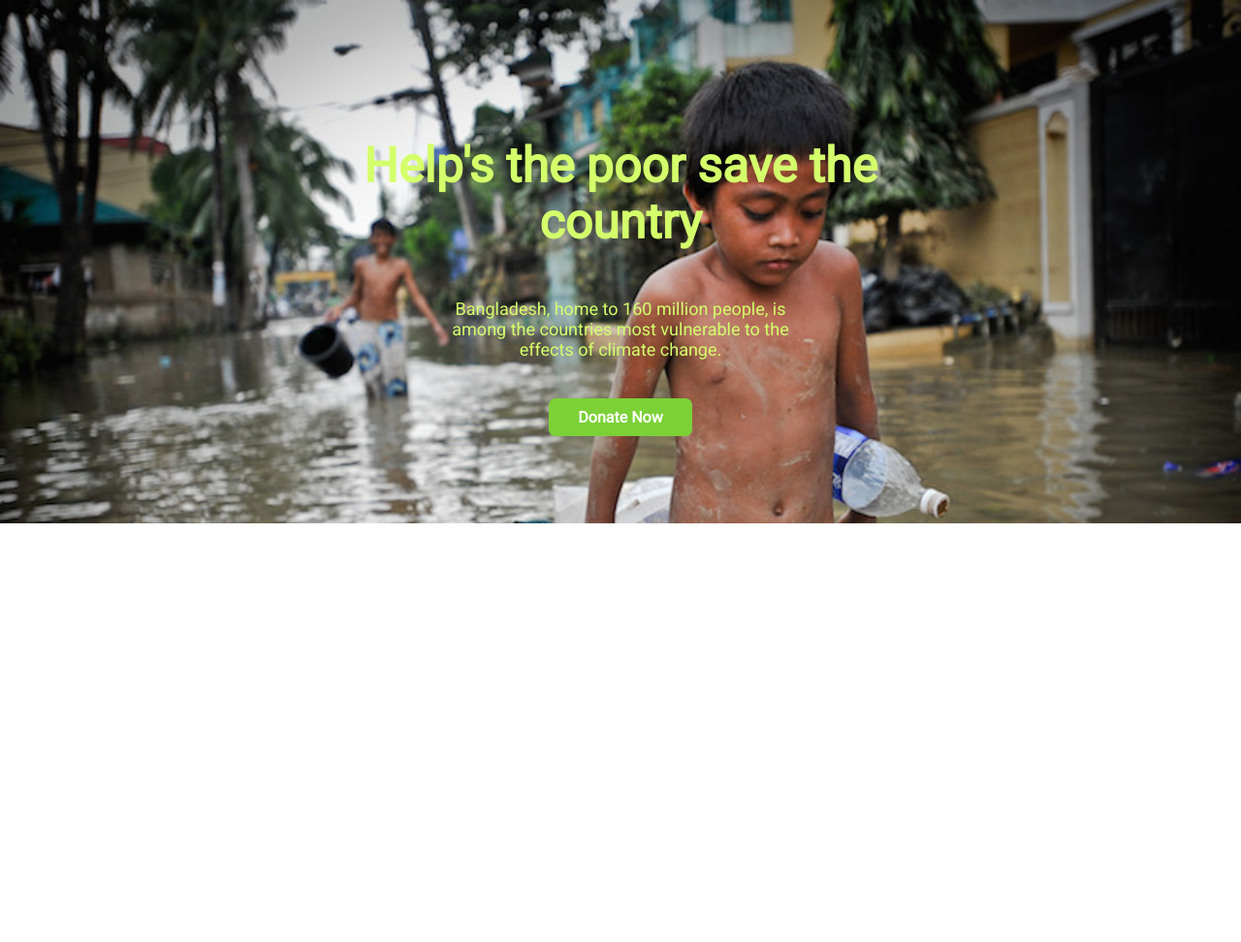
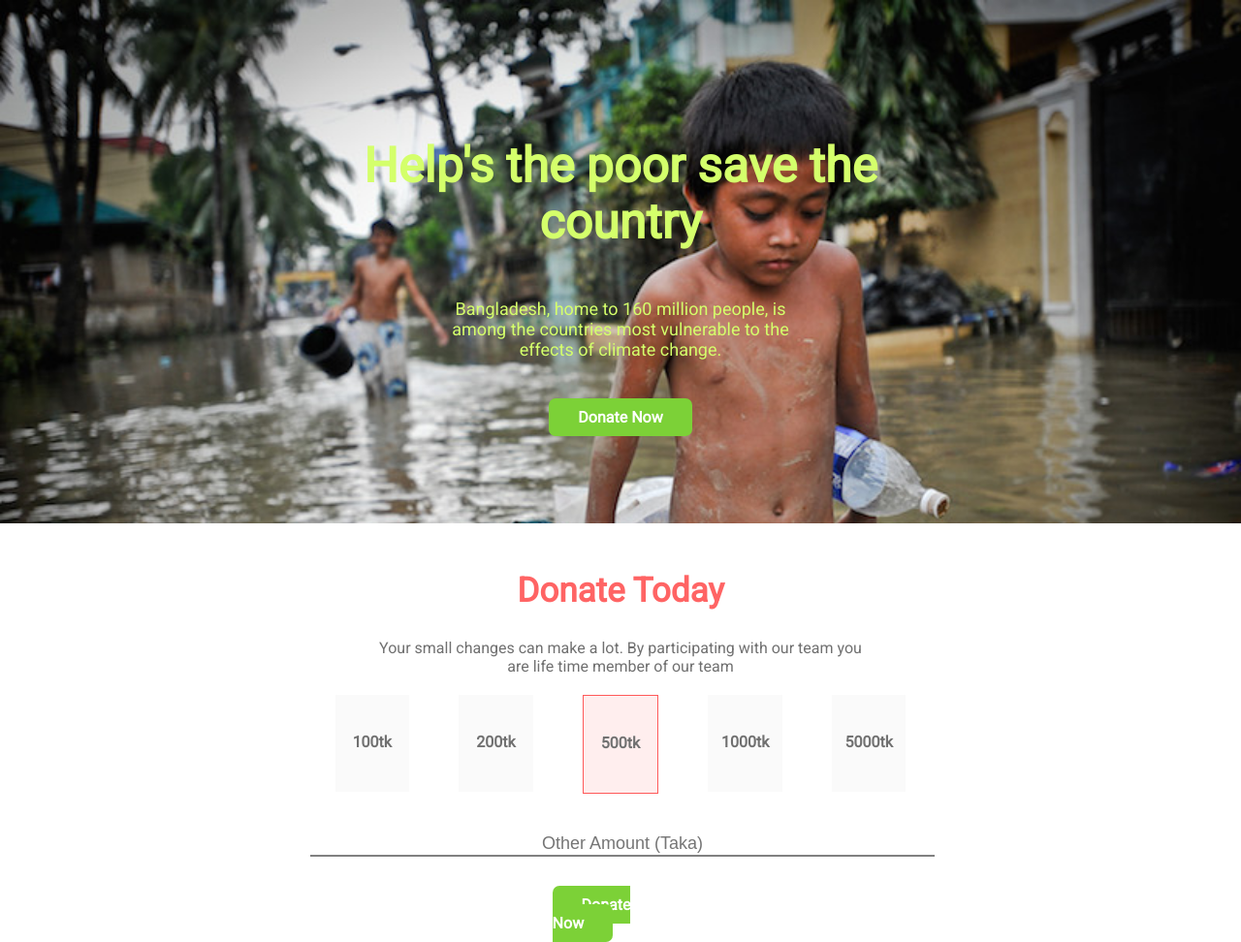
Before and after one commit to 100galib/donate-today, a plain HTML site: page index.html in a window 1280 px wide. Shown: the whole page at 97% size. Before the commit the page ends 800 px from the top, so only its background shows below. Drawn offline with Linux system fonts and the light colour scheme.

Commit message:
second update

```diff
--- a/index.html
+++ b/index.html
@@ -12,13 +12,29 @@
 </head>
 <body>
     <section class="header_bg">
-        <div class="header_formatting_div">
+        <div class="common_format header_formatting_div">
             <h1>Help's the poor save the country</h1>
             <p>Bangladesh, home to 160 million people, is among the countries most vulnerable to the effects of climate change.</p>
-            <a href="https://www.unicef.org/bangladesh/en" target="_blank">Donate Now</a>
+            <a href="https://www.unicef.org/bangladesh/en" target="_blank" class="common_button">Donate Now</a>
         </div>
     </section>
-    <section></section>
+    <section>
+        <div class="common_format second_formatting_div">
+            <h1>Donate Today</h1>
+            <p>Your small changes can make a lot. By participating with our team you are life time member of our team</p>
+        </div>
+        <div class="second_sec_paragraph">
+            <div class="second_formatt_p">
+                <div><p>100tk</p></div>
+                <div><p>200tk</p></div>
+                <div id="hight_light"><p>500tk</p></div>
+                <div><p>1000tk</p></div>
+                <div><p>5000tk</p></div>
+            </div>
+            <input type="text" name="taka_amount" id="amount" placeholder="Other Amount (Taka)">
+            <div class="secend_last_button"><a href="https://www.unicef.org/bangladesh/en" target="_blank" class="common_button">Donate Now</a></div>
+        </div>
+    </section>
     <section></section>
     <section></section>
     <section></section>
--- a/style.css
+++ b/style.css
@@ -9,12 +9,14 @@ body{
     background-size: cover;
     background-position: top;
 }
-.header_formatting_div{
+.common_format{
     text-align: center;
     width: 50%;
     margin: 0 25%;
+    color: #d4ff6b;
+}
+.header_formatting_div{
     padding: 100px 0;
-    color: #d4ff6b;
 }
 .header_formatting_div h1{
     font-size: 50px;
@@ -25,7 +27,7 @@ body{
     width: 60%;
     margin: 50px 20%;
 }
-.header_formatting_div a{
+.common_button{
     text-decoration: none;
     background-color: #7cd137;
     color: #ffffff;
@@ -33,3 +35,53 @@ body{
     border-radius: 7px;
     font-weight: 700;
 }
+.second_formatting_div{
+    color: #707070;
+    padding-top: 20px;
+}
+.second_formatting_div h1{
+    font-size: 35px;
+    color: rgb(255 100 100);
+    font-weight: 700;
+}
+.second_formatting_div p{
+    width: 80%;
+    margin: 20px 10%;
+}
+.second_sec_paragraph{
+    color: #707070;
+    width: 50%;
+    margin: 0 25%;
+}
+.second_formatt_p{
+    display: flex;
+    margin: 20px auto;
+    width: 100%;
+}
+.second_formatt_p div{
+    height: 100px;
+    width: 100px;
+    text-align: center;
+    line-height: 66px;
+    margin: 0 4%;
+    background-color: #FAFAFA
+}
+.second_formatt_p p{
+    font-weight: 700;
+}
+#hight_light{
+    background-color: #FFEEEE;
+    border: 1px solid #FF5959;
+}
+#amount{
+    border: none;
+    width: 100%;
+    border-bottom: 2px solid gray;
+    display: block;
+    text-align: center;
+    font-size: 18px;
+    margin: 40px 0;
+}
+.secend_last_button{
+    margin: 0 39%;
+}
```
